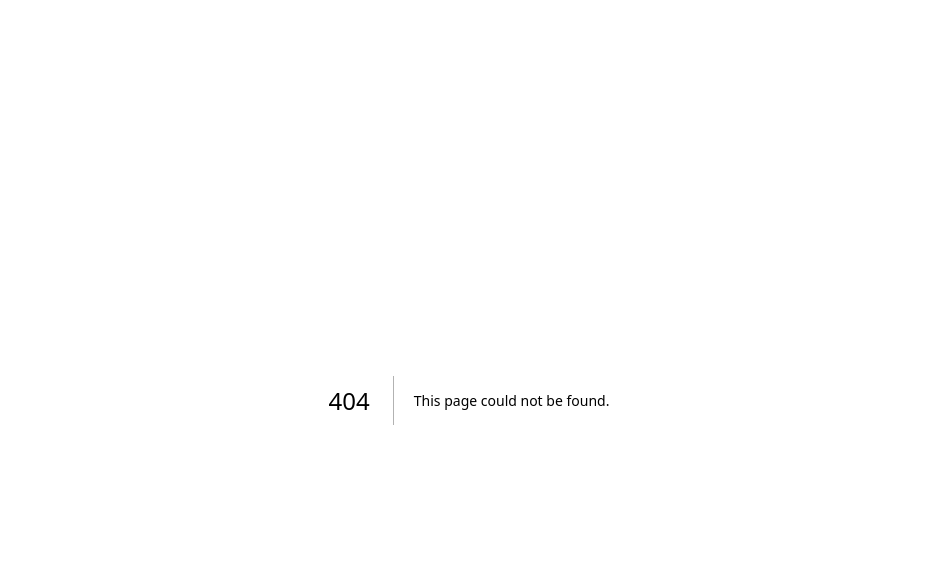
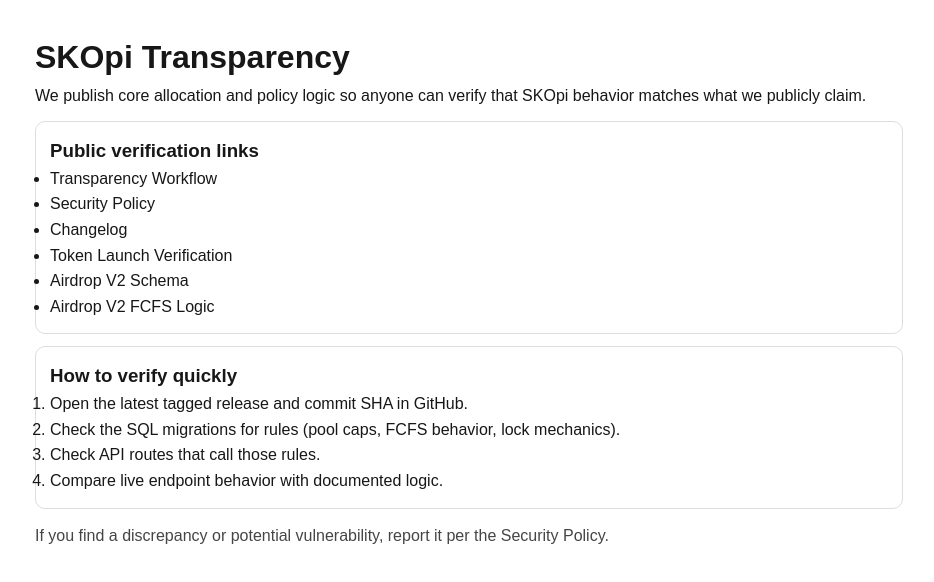
Before and after one commit to skopiLandToken/skopi, a Next.js app: page /transparency in a window 1280 px wide. Before the commit this address had no page. Shown: the top 582 px of the page, without its empty margins (171-1105 px from the left). Built offline with nearby package versions, Linux system fonts and the light colour scheme.

Commit message:
Add public /transparency page with verification links

```diff
--- /dev/null
+++ b/src/app/transparency/page.tsx
@@ -0,0 +1,46 @@
+export default function TransparencyPage() {
+  const docs = [
+    { label: "Transparency Workflow", href: "https://github.com/skopiLandToken/skopi/blob/main/docs/transparency-workflow.md" },
+    { label: "Security Policy", href: "https://github.com/skopiLandToken/skopi/blob/main/SECURITY.md" },
+    { label: "Changelog", href: "https://github.com/skopiLandToken/skopi/blob/main/docs/changelog.md" },
+    { label: "Token Launch Verification", href: "https://github.com/skopiLandToken/skopi/blob/main/docs/token-launch.md" },
+    { label: "Airdrop V2 Schema", href: "https://github.com/skopiLandToken/skopi/blob/main/supabase/airdrop_v2_schema.sql" },
+    { label: "Airdrop V2 FCFS Logic", href: "https://github.com/skopiLandToken/skopi/blob/main/supabase/airdrop_v2_fcfs.sql" },
+  ];
+
+  return (
+    <main style={{ maxWidth: 900, margin: "32px auto", padding: "0 16px", lineHeight: 1.6 }}>
+      <h1>SKOpi Transparency</h1>
+      <p>
+        We publish core allocation and policy logic so anyone can verify that SKOpi behavior matches what we publicly claim.
+      </p>
+
+      <section style={{ border: "1px solid #ddd", borderRadius: 10, padding: 14, marginTop: 12 }}>
+        <h3 style={{ marginTop: 0 }}>Public verification links</h3>
+        <ul>
+          {docs.map((d) => (
+            <li key={d.href}>
+              <a href={d.href} target="_blank" rel="noreferrer">
+                {d.label}
+              </a>
+            </li>
+          ))}
+        </ul>
+      </section>
+
+      <section style={{ border: "1px solid #ddd", borderRadius: 10, padding: 14, marginTop: 12 }}>
+        <h3 style={{ marginTop: 0 }}>How to verify quickly</h3>
+        <ol>
+          <li>Open the latest tagged release and commit SHA in GitHub.</li>
+          <li>Check the SQL migrations for rules (pool caps, FCFS behavior, lock mechanics).</li>
+          <li>Check API routes that call those rules.</li>
+          <li>Compare live endpoint behavior with documented logic.</li>
+        </ol>
+      </section>
+
+      <p style={{ marginTop: 14, opacity: 0.8 }}>
+        If you find a discrepancy or potential vulnerability, report it per the Security Policy.
+      </p>
+    </main>
+  );
+}
```
